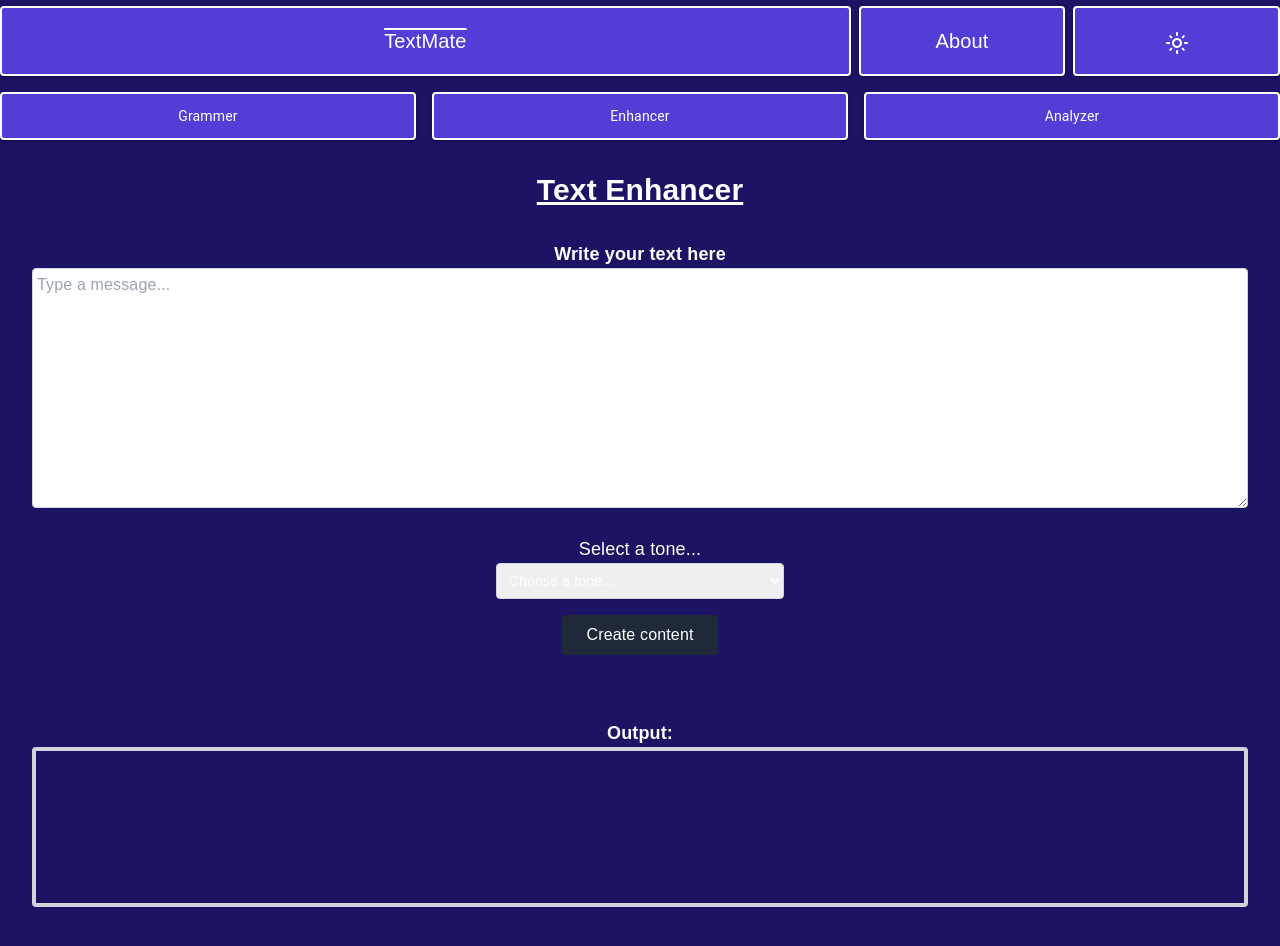
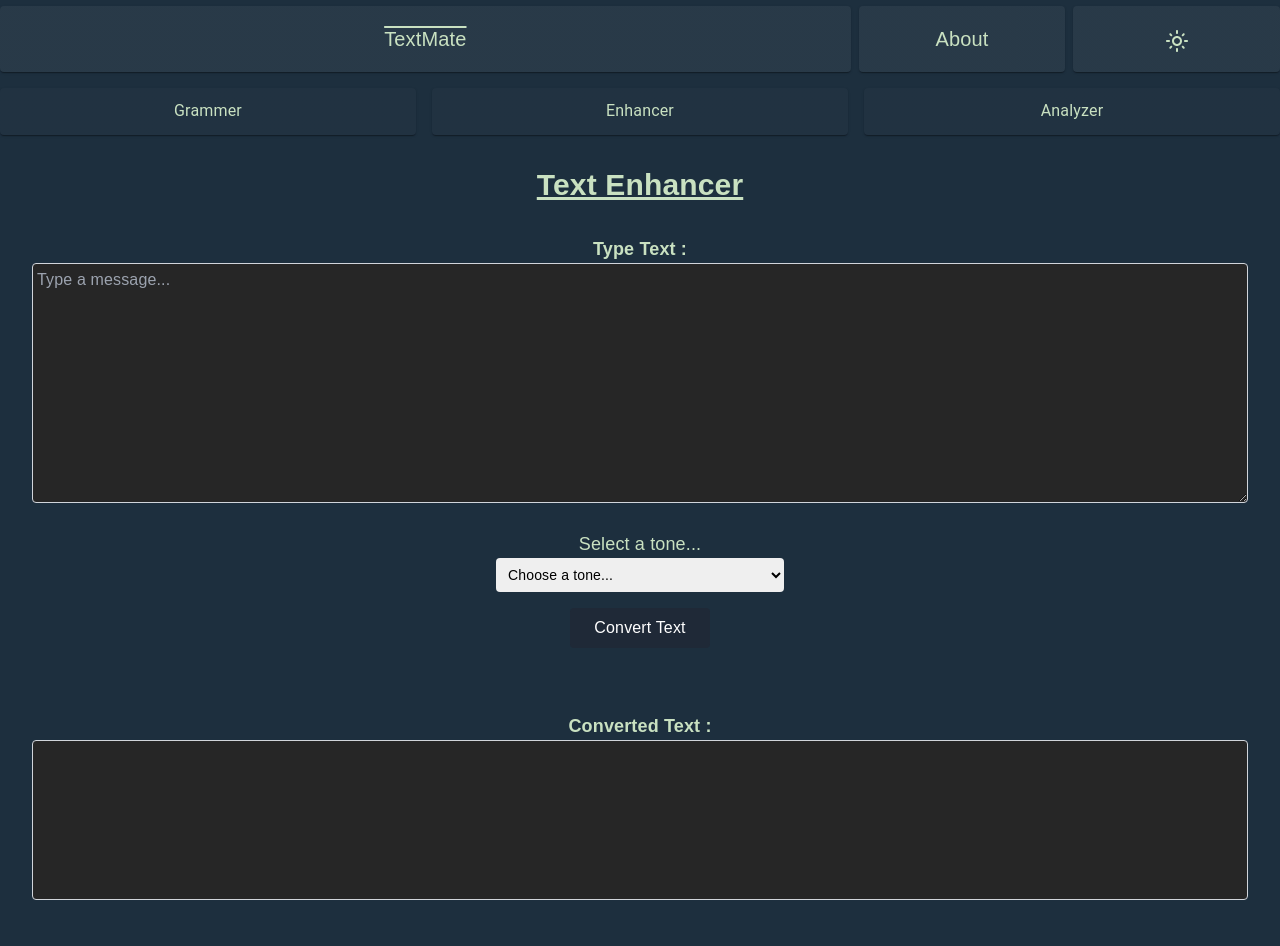
Before and after one commit to PModhe09/TextMate, a React (Create React App) app: page /text-enhancer in a window 1280 px wide. Shown: the top 946 px of the page. Built offline with nearby package versions, Linux system fonts and the light colour scheme; no server answers; a web font is replaced by a local one.

Commit message:
made some ui changes

```diff
--- a/src/App.js
+++ b/src/App.js
@@ -25,24 +25,24 @@ const getDesignTokens = (mode) => ({
     },
     ...(mode === 'dark' ? {
       background: {
-        default:'#1B1464',
-        paper: '#1B1464',
+        default:'#1D2F3E',
+        paper: '##1D2F3E',
       }
     }:{
       background:{
-      default:'#0984e3',
+      default:'#A0AECD',
       paper: '#0984e3',
     }
   }),
     text: {
       ...(mode === 'light'
         ? {
-            primary: grey[900],
-            secondary: grey[800],
+            primary: "#111111",
+            secondary: '#111111',
           }
         : {
-            primary: '#fff',
-            secondary: '#111',
+            primary: '#C9E1C1',
+            secondary: '#111111',
           }),
     },
   },
--- a/src/components/Header/Nav.js
+++ b/src/components/Header/Nav.js
@@ -9,13 +9,20 @@ import { styled } from '@mui/material/styles';
 
 
 const commonStyles = {
-   borderColor: 'text.primary',
-   border: 2,
+   // borderColor: '#1D2F3E',
+   // border: 2,
+
+      margin:'2',
+      padding:'2',
+   "&:hover": {
+      cursor:'pointer',
+      boxShadow: " 0.9px 0.8px 0.9px 0.9px    #FFFCFB",
+    }
  };
 
 const Nav = ({isDark,setDark}) => {
    const Item = styled(Paper)(({ theme }) => ({
-      backgroundColor: theme.palette.mode === 'dark' ? '#4834d4' : '#a29bfe',
+      backgroundColor: theme.palette.mode === 'dark' ? '#1D2F3E' : '#a29bfe',
       ...theme.typography.body2,
       padding: theme.spacing(2.4),
       textAlign: 'center',
--- a/src/components/MenuBar/MenuBar.js
+++ b/src/components/MenuBar/MenuBar.js
@@ -7,16 +7,19 @@ import { styled } from '@mui/material/styles';
 import { Link } from 'react-router-dom';
 
 const commonStyles = {
-  borderColor: 'text.primary',
-  border: 2,
+  // borderColor: 'text.primary',
+  // border: 2,
+  fontSize:'2vh',
+  "&:hover": {
+    color: 'white',
+    backgroundColor: '#0f9fff'
+  }
 };
-
-
 
 const MenuBar = ({isDark,setDark}) => {
 
   const Item = styled(Paper)(({ theme }) => ({
-    backgroundColor: theme.palette.mode === 'dark' ? '#4834d4' : '#a29bfe',
+    backgroundColor: theme.palette.mode === 'dark' ? '#152737' : '#a29bfe',
     ...theme.typography.body2,
     padding: theme.spacing(1.5),
     textAlign: 'center',
@@ -26,7 +29,7 @@ const MenuBar = ({isDark,setDark}) => {
   return (
      <div className='mt-4'>
         <Grid container spacing={2}  >
-            <Grid item xs={4} sm={4} md={4} lg={4} >
+            <Grid  item xs={4} sm={4} md={4} lg={4} >
                <Link to='grammar-corrector'>
                   <Item  sx={{ ...commonStyles }}>Grammer</Item>
                </Link>
--- a/src/pages/GrammerPunctuation.js
+++ b/src/pages/GrammerPunctuation.js
@@ -41,26 +41,26 @@ function Grammar({isDark}) {
  console.log(!isDark);
   return (
     <div className="text-center">
-      <h1 className="text-3xl font-bold underline mt-8">Grammar-Corrector</h1>
+      <h1 className="text-5xl font-bold underline mt-8">Grammar-Corrector</h1>
 
       <div className="flex flex-col items-center  mt-4">
         <div className="w-full px-8">
-        <h3 className="text-lg font-bold" >Enter your text here </h3>
+        <h3 className="text-lg font-bold mt-4" >Type Text :  </h3>
         {isDark?
           <textarea
-            placeholder="Type a message..."
+            placeholder="Type your text here ........."
             value={inputValue}
             onChange={handleInputChange}
             className="w-full h-60 p-1 text-base border border-gray-300 rounded"
-             style={{background:'#2d3436',color:"#fff"}}
+             style={{background:'#fff',color:"#111"}}
           />
           :
           <textarea
-            placeholder="Type a message..."
+            placeholder="Type your text here ........."
             value={inputValue}
             onChange={handleInputChange}
             className="w-full h-60 p-1 text-base border border-gray-300 rounded"
-           style={{background:'#130f40',color:"#fff"}}
+           style={{background:'#262626',color:"#fff"}}
           />}
         </div>
         <br/>
@@ -69,15 +69,15 @@ function Grammar({isDark}) {
           className="px-6 py-3 bg-gray-800 text-white rounded cursor-pointer"
 
         >
-          Send
+          Correct
         </button>
         <br/>
         <div className="w-full p-4">
-        <h3 className="text-lg font-bold " >Output</h3>
+        <h3 className="text-lg font-bold " >Corrected text :</h3>
          {isDark?
-          <div className="w-full h-60 p-1 text-base border border-gray-300 rounded" style={{background:'#2d3436',color:"#fff"}}>{outputValue}</div>
+          <div className="w-full h-60 p-1 text-base border border-gray-300 rounded" style={{background:'#fff',color:"#111"}}>{outputValue}</div>
           :
-          <div className="w-full h-60 p-1 text-base border border-gray-300 rounded" style={{background:'#130f40',color:"#fff"}}>{outputValue}</div>}
+          <div className="w-full h-60 p-1 text-base border border-gray-300 rounded" style={{background:'#262626',color:"#fff"}}>{outputValue}</div>}
         </div>
       </div>
     </div>
--- a/src/pages/TextEnhancer.js
+++ b/src/pages/TextEnhancer.js
@@ -2,7 +2,7 @@ import React, { useState } from 'react';
 import { Configuration, OpenAIApi } from 'openai';
 import REACT_APP_API_KEY from '../apiKey';
 
-function TextEnhancer() {
+function TextEnhancer({isDark}) {
   const configuration = new Configuration({
     apiKey: REACT_APP_API_KEY,
   });
@@ -48,20 +48,30 @@ function TextEnhancer() {
       <h1 className="text-3xl font-bold underline mt-8">Text Enhancer</h1>
       <div className="flex flex-col items-center mt-8">
         <div className="w-full px-8">
-        <h3 className="text-lg font-bold ">Write your text here</h3>
+        <h3 className="text-lg font-bold ">Type Text : </h3>
+        {isDark?
+          <textarea
+            placeholder="Type your text here......"
+            value={inputValue}
+            onChange={handleInputChange}
+            className="w-full h-60 p-1 text-base border border-gray-300 rounded"
+
+          />:
           <textarea
             placeholder="Type a message..."
             value={inputValue}
             onChange={handleInputChange}
             className="w-full h-60 p-1 text-base border border-gray-300 rounded"
+            style={{background:'#262626',color:"#fff"}}
           />
+        }
         </div>
         <div className="w-1/2 px-8">
           <h3 className="text-lg mt-5">Select a tone...</h3>
           <select
             value={selectedOption}
             onChange={handleOptionChange}
-            className="w-1/2 p-2 text-sm border border-gray-300 rounded"
+            className="w-1/2 p-2 text-sm text-black rounded"
           >
             <option value="" disabled hidden>
               Choose a tone...
@@ -77,13 +87,20 @@ function TextEnhancer() {
           onClick={handleMessageSend}
           className="px-6 py-2 mt-4 text-white bg-gray-800 rounded hover:bg-gray-700"
         >
-          Create content
+          Convert Text
         </button>
         <div className="w-full mt-8 mb-20 p-8">
-          <h3 className="text-lg font-bold " >Output:</h3>
-          <div className="output-box w-full h-40 p-4 text-lg border-4 border-gray-300 rounded">
+          <h3 className="text-lg font-bold " >Converted Text : </h3>
+          {isDark?
+          <div className="output-box w-full h-40 p-4 text-lg border border-gray-300 rounded " style={{background:'#ffffff',color:"#111111"}}>
             {outputValue}
           </div>
+          :
+          <div className="output-box w-full h-40 p-4 text-lg border border-gray-300 rounded" style={{background:'#262626',color:"#fff"}}>
+
+            {outputValue}
+          </div>
+          }
         </div>
       </div>
     </div>
```
